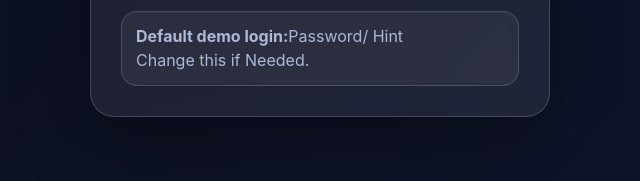
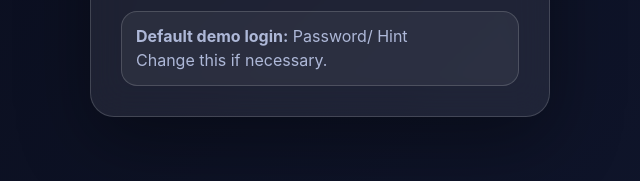
Before and after one commit to delwarhossainae/ai-trading-desk-mh, a plain HTML site: page index.html in a window 1280 px wide. Shown: the part 592-773 px from the top of the page, 320-960 px from the left. Drawn offline with Linux system fonts and the light colour scheme.

Commit message:
Update index.html

```diff
--- a/index.html
+++ b/index.html
@@ -27,8 +27,8 @@
           <p id="loginError" class="error-text" role="alert"></p>
         </form>
         <div class="hint-box">
-          <strong>Default demo login:</strong>Password/ Hint<br />
-          Change this if Needed.
+          <strong>Default demo login:</strong> Password/ Hint<br />
+          Change this if necessary.
         </div>
       </div>
     </section>
```
